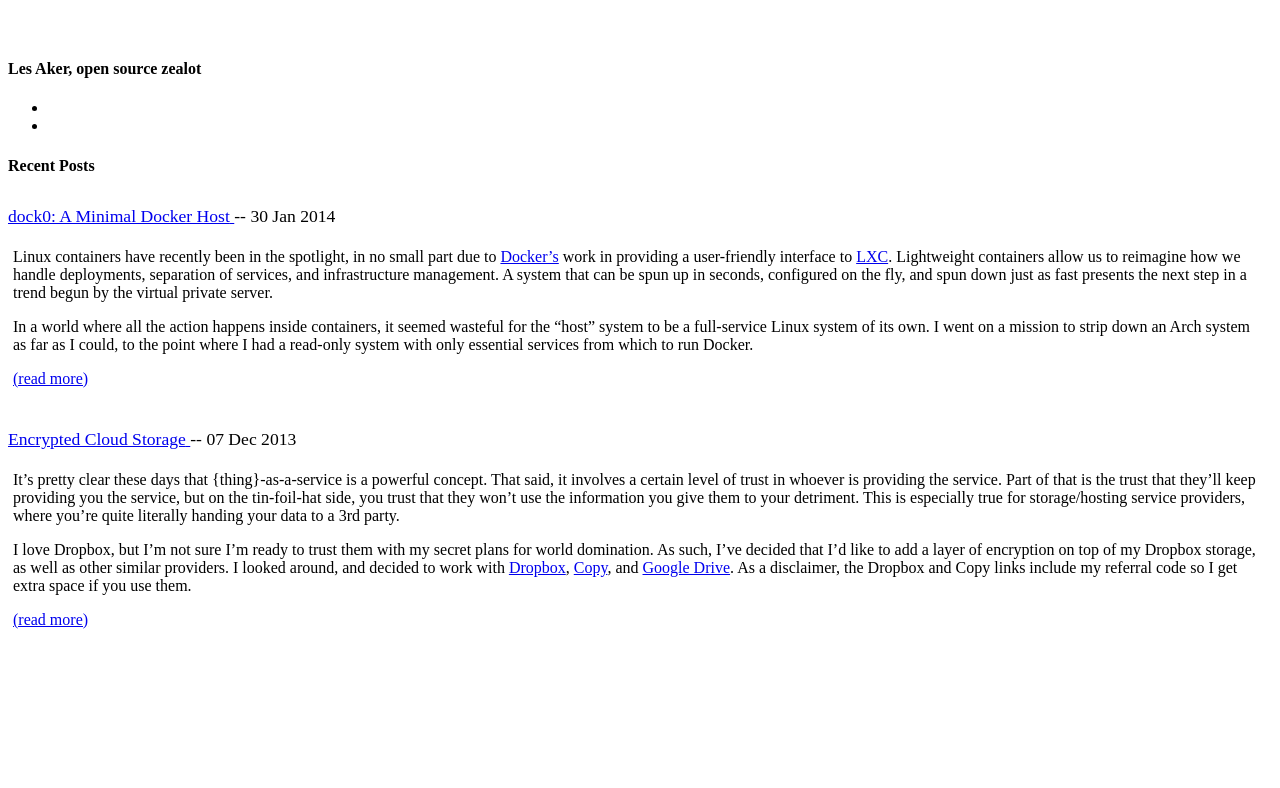
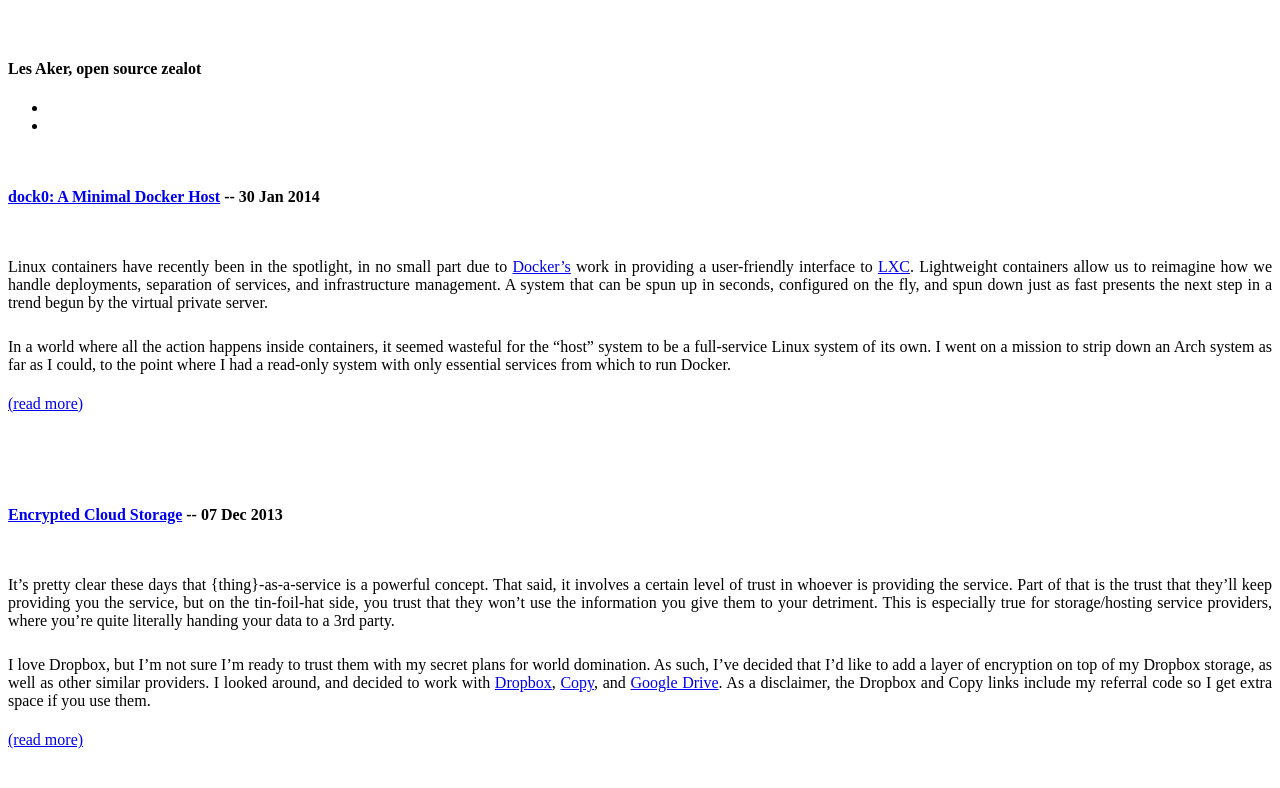
Before and after one commit to akerl/blog, a Jekyll site: the page built from index.html, in a window 1280 px wide. Shown: the top 788 px of the page. Built offline with Jekyll 4.4.1, drawn with Linux system fonts in a browser that asks for light colours.

Commit message:
fix padding

```diff
--- a/_layouts/post.html
+++ b/_layouts/post.html
@@ -5,8 +5,10 @@ layout: default
     <div class="span one"></div>
     <div class="span eight">
         <div class="post-title">
-            <span>{{ page.title }}</span>
-            <span>-- {{ page.date | date_to_string | replace:' ','&nbsp;' }}</span>
+            <h4>
+                <a href="{{ page.url }}">{{ page.title }}</a>
+                <span>-- {{ page.date | date_to_string | replace:' ','&nbsp;' }}</span>
+            </h4>
         </div>
         <div class="post">
             {{ content }}
--- a/assets/css/main.css
+++ b/assets/css/main.css
@@ -45,13 +45,10 @@ body {
 }
 
 .post {
-    padding: 10px 0;
+    padding: 15px 0;
 }
 
-.post .post-title {
-    font-size: 1.1em;
+.post p {
+    padding: 5px 0;
+    text-align: justify;
 }
-
-.post .excerpt {
-    padding: 5px;
-}
--- a/index.html
+++ b/index.html
@@ -5,15 +5,14 @@ layout: default
 <div id="row">
     <div class="span two"></div>
     <div class="span six">
-        <h4>Recent Posts</h4>
         {% for post in site.posts %}
             {% if post.layout == 'post' %}
                 <div class="post">
                     <div class="post-title">
-                        <a href="{{ post.url }}">
-                            <span>{{ post.title }}</span>
-                        </a>
-                        <span>-- {{ post.date | date_to_string | replace:' ','&nbsp;' }}</span>
+                        <h4>
+                            <a href="{{ post.url }}">{{ post.title }}</a>
+                            <span>-- {{ post.date | date_to_string | replace:' ','&nbsp;' }}</span>
+                        </h4>
                     </div>
                     <div class="excerpt">
                         <p>{{ post.excerpt }}<a href="{{ post.url }}"> (read more)</a></p>
```
